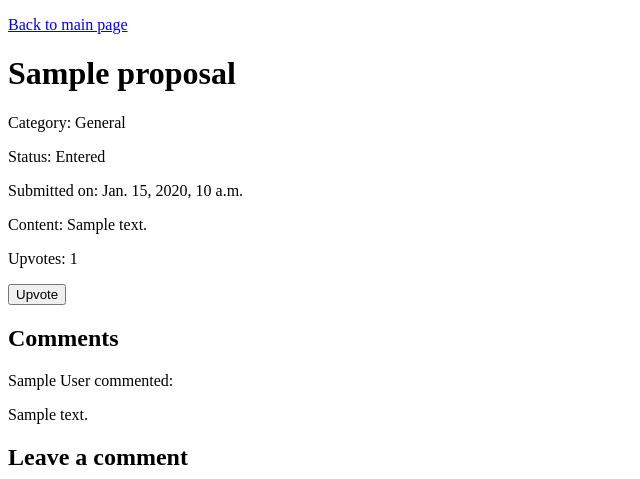
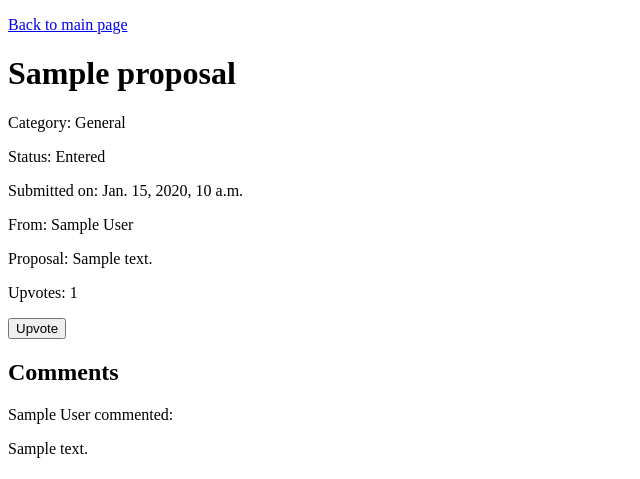
Before and after one commit to tf4482/improvo, a Django app: page /proposals/proposal_details/1 in a window 1280 px wide. Shown: the top 479 px of the page, without its empty margins (0-640 px from the left). Run offline with Django 5.2, Linux system fonts and the light colour scheme; tables that the repository leaves empty hold one stand-in row (values such as "Sample post").

Commit message:
feat: :sparkles: Added optional author field for submissions

```diff
--- a/proposals/models.py
+++ b/proposals/models.py
@@ -16,6 +16,7 @@ class Proposal(models.Model):
     )
 
     title = models.CharField(max_length=255)
+    author = models.CharField(max_length=255, default="Anonymous")
     content = models.TextField()
     status = models.CharField(max_length=20, choices=STATUS_CHOICES, default="Entered")
     category = models.CharField(
--- a/proposals/templates/proposal_details.html
+++ b/proposals/templates/proposal_details.html
@@ -11,7 +11,8 @@
 <p>Category: {{ proposal.category }}</p>
 <p>Status: {{ proposal.status }}</p>
 <p>Submitted on: {{ proposal.datetime }}</p>
-<p>Content: {{ proposal.content }}</p>
+<p>From: {{ proposal.author }}</p>
+<p>Proposal: {{ proposal.content }}</p>
 
 <p>Upvotes: {{ upvote_count }}</p>
 
--- a/proposals/templates/proposal_submission.html
+++ b/proposals/templates/proposal_submission.html
@@ -17,6 +17,7 @@ Submit proposal
             {% endfor %}
         </select>
     </p>
+    <p>Name:<br><input type="text" name="Author" value="{{ author }}" /></p>
     <p>Title:<br><input type="text" name="Title" value="{{ title }}" /></p>
     <p>Proposal:<br><textarea name="Proposal">{{ proposal_content }}</textarea></p>
     <input type="submit" value="Submit" />
```
Also changed, not shown: proposals/migrations/0007_proposal_author_alter_comment_author.py (added).
